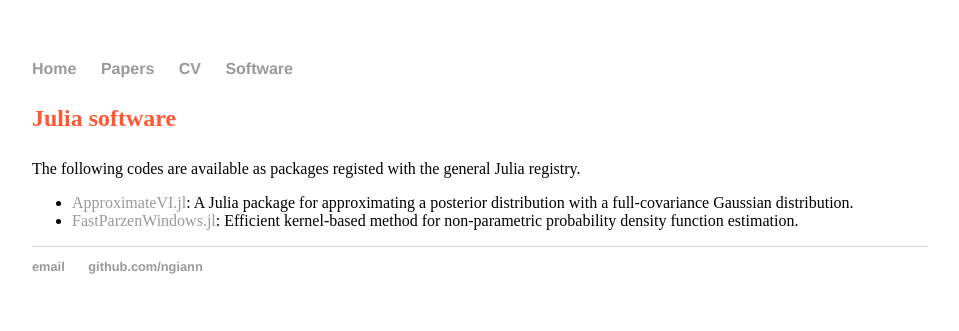
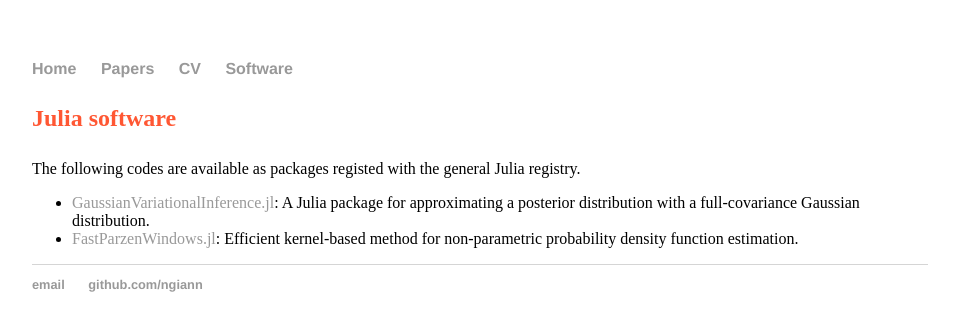
Before and after one commit to ngiann/ngiann.github.io, a Jekyll site: the page built from software/index.md, in a window 1280 px wide. Shown: the top 331 px of the page, without its empty margins (160-1119 px from the left). Built offline with Jekyll 4.4.1, drawn with Linux system fonts in a browser that asks for light colours.

Commit message:
Update index.md

```diff
--- a/software/index.md
+++ b/software/index.md
@@ -9,7 +9,7 @@
 The following codes are available as packages registed with the general Julia registry.
 
 <ul>
-  <li><a href="https://github.com/ngiann/ApproximateVI.jl">ApproximateVI.jl</a>: A Julia package for approximating a posterior distribution with a full-covariance Gaussian distribution.</li>
+  <li><a href="https://github.com/ngiann/GaussianVariationalInference.jl">GaussianVariationalInference.jl</a>: A Julia package for approximating a posterior distribution with a full-covariance Gaussian distribution.</li>
   <li><a href="https://github.com/ngiann/FastParzenWindows.jl">FastParzenWindows.jl</a>: Efficient kernel-based method for non-parametric probability
 density function estimation.</li>
 </ul>
```
